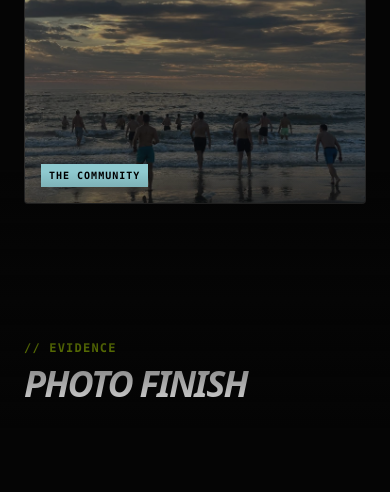
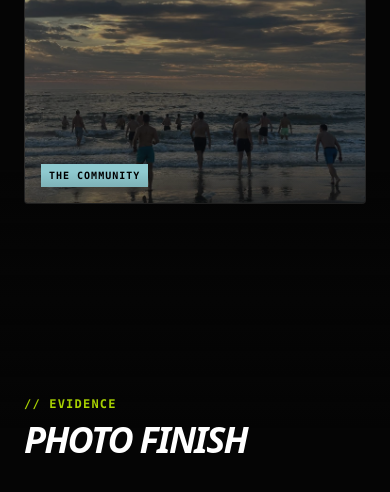
Before and after one commit to tannersprojects/washed-up-coffee-club, a SvelteKit app: page / in a window 390 px wide. Shown: the part 1888-2380 px from the top of the page. Built offline with nearby package versions, Linux system fonts and the light colour scheme; no server answers; the database is empty.

Commit message:
Refactor mobile layout and styling in landing page: updated height classes for better mobile support, adjusted typography sizes, and improved image container behavior for enhanced user experience. Cleaned up comments for clarity.

```diff
--- a/src/routes/+page.svelte
+++ b/src/routes/+page.svelte
@@ -257,7 +257,6 @@
 	</nav>
 
 	<!-- SECTION 1: HERO WITH TRACK OVERLAY -->
-	<!-- CHANGED: h-screen to h-dvh for better mobile browser support -->
 	<section class="relative h-dvh w-full overflow-hidden bg-[#050505]">
 		<!-- Top Fade -->
 		<div
@@ -314,7 +313,6 @@
 				scrollY / (innerHeight * 0.8)};"
 		>
 			<div class="relative">
-				<!-- CHANGED: Adjusted typography sizing for mobile (text-[14vw]) vs desktop (text-[18vw]) -->
 				<h1
 					class="-skew-x-12 transform text-center text-[14vw] leading-[0.8] font-black tracking-tighter uppercase italic md:text-[18vw]"
 				>
@@ -416,12 +414,13 @@
 	<!-- SECTION 3: CAMERA ROLL (The "Photo Finish") -->
 	<!-- CHANGED: h-[300vh] to h-[300dvh] for mobile smoothness -->
 	<div bind:this={cameraRollSection} class="relative h-[300dvh] w-full bg-[#050505]">
-		<!-- CHANGED: `top-0` sticky container now uses h-dvh.
-         Logic: On mobile, align to bottom (items-end) + padding (pb-24) to keep images visible under the header.
-         On desktop, center them (items-center).
+		<!--
+       UPDATED:
+       - Added `justify-between` to ensure Title stays at top and Images stay at bottom.
+       - Added `gap-8` to enforce physical spacing if screen height is tight.
     -->
 		<div
-			class="sticky top-0 flex h-dvh w-full items-end overflow-hidden pb-24 md:items-center md:pb-0"
+			class="sticky top-0 flex h-dvh w-full flex-col justify-between gap-8 overflow-hidden xl:flex-row xl:items-center xl:gap-0"
 		>
 			<!-- Top Fade -->
 			<div
@@ -438,8 +437,12 @@
 			</div>
 
 			<!-- Title Area -->
+			<!--
+         < xl (1280px): Relative, pt-24 (clear nav), in document flow.
+         >= xl: Absolute, overlay, mix-blend-difference.
+      -->
 			<div
-				class="pointer-events-none absolute top-10 left-6 z-20 mix-blend-difference lg:top-20 lg:left-20"
+				class="relative z-20 w-full px-6 pt-24 pb-4 mix-blend-normal xl:absolute xl:top-20 xl:left-20 xl:w-auto xl:p-0 xl:pt-0 xl:mix-blend-difference"
 			>
 				<h3 class="mb-2 font-mono text-xs font-bold tracking-widest text-(--accent-lime) uppercase">
 					// Evidence
@@ -452,9 +455,13 @@
 			</div>
 
 			<!-- Images Container -->
-			<!-- CHANGED: gap adjusted for mobile (gap-4) vs desktop (gap-8) -->
+			<!--
+         CHANGED:
+         - `items-end` + `pb-12`: Anchors images to bottom of screen in vertical layout (< xl), preventing them from floating up into title.
+         - `md:h-[45vh]`: Reduced max height on laptops to ensure better clearance.
+      -->
 			<div
-				class="flex items-center gap-4 pl-6 will-change-transform lg:gap-8 lg:pl-20"
+				class="flex w-max flex-1 items-end gap-4 pb-12 pl-6 will-change-transform xl:h-full xl:items-center xl:gap-8 xl:pb-0 xl:pl-20"
 				style="transform: translateX(calc(-1 * {cameraRollProgress} * (100% - 100vw)));"
 			>
 				{#each memories as memory, i}
@@ -466,9 +473,9 @@
 							class="absolute -top-1 left-1/2 h-3 w-3 -translate-x-1/2 rounded-full bg-black/20"
 						></div>
 
-						<!-- CHANGED: Adjusted dimensions for mobile to prevent them being too tall -->
+						<!-- Mobile height adjustments to fit nicely -->
 						<div
-							class="relative h-[40vh] w-[30vh] overflow-hidden bg-gray-200 transition-all duration-500 md:h-[55vh] md:w-[40vh]"
+							class="relative h-[40vh] w-[30vh] overflow-hidden bg-gray-200 transition-all duration-500 md:h-[45vh] md:w-[35vh]"
 						>
 							<img src={memory.src} alt="Memory" class="h-full w-full object-cover" />
 						</div>
@@ -597,7 +604,6 @@
 	</section>
 
 	<!-- SECTION 5: FOOTER -->
-	<!-- CHANGED: h-dvh for better mobile centering -->
 	<section
 		class="relative flex h-[80vh] flex-col items-center justify-center overflow-hidden bg-[#050505] md:h-screen"
 	>
```
